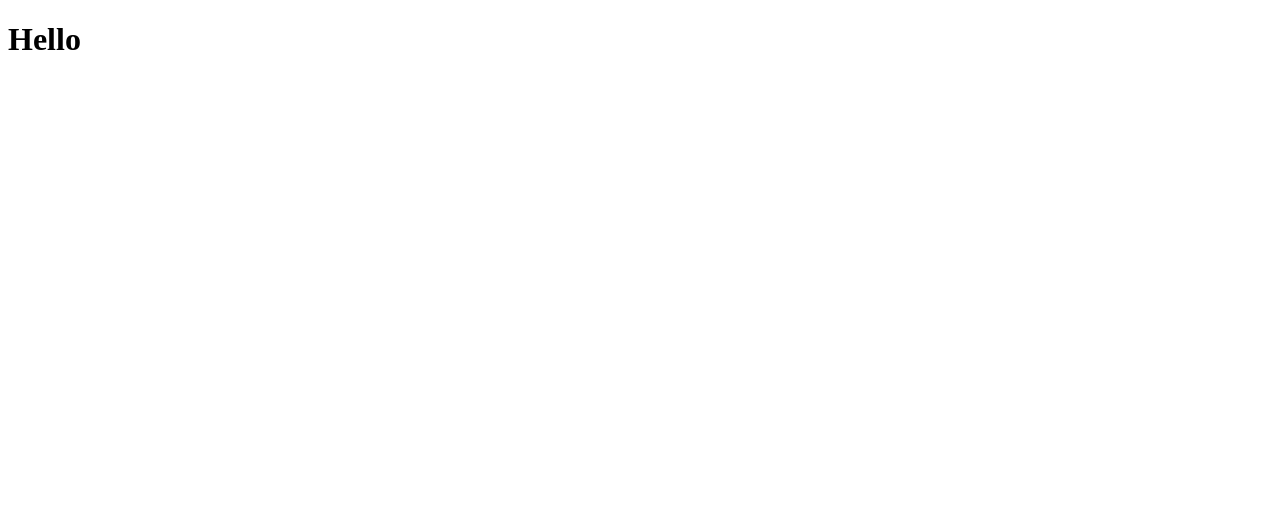
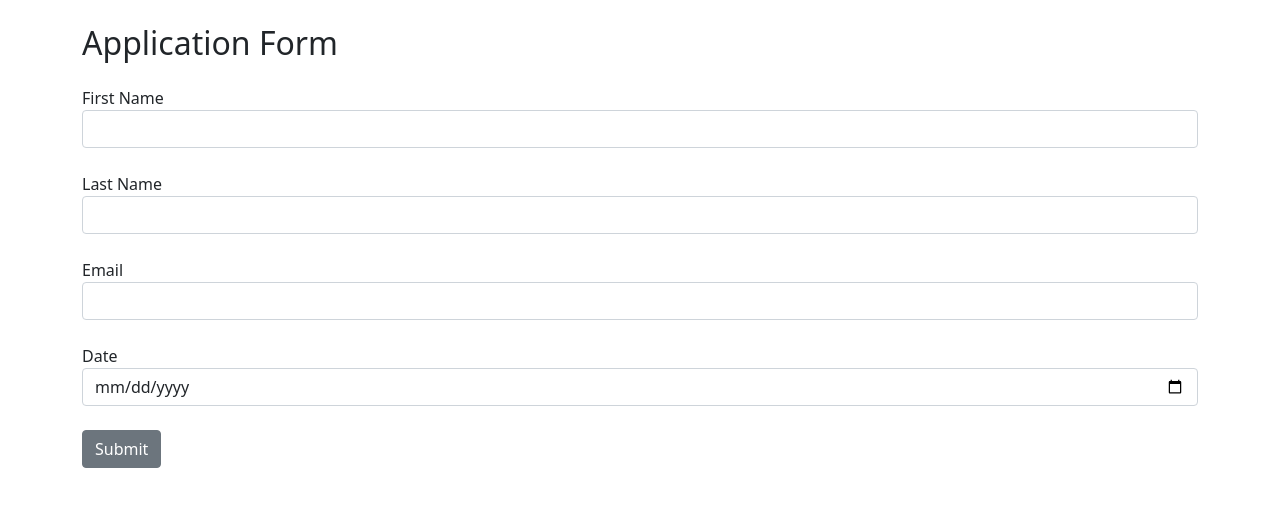
Before and after one commit to BlackNetCat/Imprint, a Django app: page / in a window 1280 px wide. Before the commit the part shown is almost empty. Shown: the top 507 px of the page. Run offline with Django 5.2, Linux system fonts and the light colour scheme.

Commit message:
Add first forms and whrite to db

```diff
--- /dev/null
+++ b/imprint/forms.py
@@ -0,0 +1,7 @@
+from django import forms
+
+class ApplicationForm(forms.Form):
+    first_name = forms.CharField(max_length=80)
+    last_name = forms.CharField(max_length=80)
+    email = forms.EmailField()
+    date = forms.DateField()
--- a/imprint/templates/index.html
+++ b/imprint/templates/index.html
@@ -1,10 +1,56 @@
-<!DOCTYPE html>
-<html lang="en">
-<head>
-    <meta charset="UTF-8">
-    <title>Imprint</title>
-</head>
-<body>
-    <h1>Hello</h1>
-</body>
+<!doctype html>
+<html>
+    <head>
+        <meta charset="utf-8">
+        <meta name="viewport" content="width=device-width, initial-scale=1, shrink-to-fit=no">
+        <link rel="stylesheet" href="https://cdn.jsdelivr.net/npm/bootstrap@5.1.3/dist/css/bootstrap.min.css">
+    </head>
+    <body>
+        <div class="container">
+            <h2 class="mt-4 mb-4">Application Form</h2>
+            <form method="post">
+                {% csrf_token%}
+                <div class="form-group mb-4">
+                    <label for="first_name">First Name</label>
+                    <input class="form-control" type="text" id="first_name" name="first_name" required>
+                </div>
+                <div class="form-group mb-4">
+                    <label for="last_name">Last Name</label>
+                    <input class="form-control" type="text" id="last_name" name="last_name" required>
+                </div>
+                <div class="form-group mb-4">
+                    <label for="email">Email</label>
+                    <input class="form-control" type="email" id="email" name="email" required>
+                </div>
+                 <div class="form-group mb-4">
+                    <label for="date">Date</label>
+                    <input class="form-control" type="date" id="date" name="date" required>
+                </div>
+                <!--<div class="form-group mb-4">
+                    <label>Current occupation:</label>
+                    <br>
+                    <div class="btn-group-vertical" name="occupation">
+                        <input class="btn-check form-control"  type="radio" id=employed name="occupation" required>
+                        <label class="btn btn-outline-secondary" for="employed">Employed</label>
+
+                        <input class="btn-check form-control" type="radio" id=unemployed name="occupation" required>
+                        <label class="btn btn-outline-secondary" for="unemployed">Unemployed</label>
+
+                        <input class="btn-check form-control" type="radio" id=self-employed name="occupation" required>
+                        <label class="btn btn-outline-secondary" for="self-employed">Self-Employed</label>
+                    </div>
+                </div>-->
+                <button class="btn btn-secondary mb-4" type="submit">Submit</button>
+                {% if messages %}
+                <div class="alert alert-success">
+                    {% for message in messages %}
+                        {{ message }}
+                    {% endfor %}
+                </div>
+                {% endif %}
+            </form>
+        </div>
+        <script src="https://code.jquery.com/jquery-3.6.0.min.js"></script>
+        <script src="https://cdn.jsdelivr.net/npm/bootstrap@5.1.3/dist/js/bootstrap.min.js"></script>
+    </body>
 </html>
--- a/imprint/views.py
+++ b/imprint/views.py
@@ -1,4 +1,19 @@
 from django.shortcuts import render
+from .forms import ApplicationForm
+from .models import Form
+from django.contrib import messages
 
 def index(request):
+    form = ApplicationForm(request.POST)
+    if form.is_valid():
+        first_name = form.cleaned_data["first_name"]
+        last_name = form.cleaned_data["last_name"]
+        email = form.cleaned_data["email"]
+        date = form.cleaned_data["date"]
+
+        Form.objects.create(first_name=first_name,
+                            last_name=last_name,
+                            email=email,
+                            date=date)
+        messages.success(request, "Form submitted successfully!")
     return render(request,"index.html")
```
Also changed, not shown: db.sqlite3.
